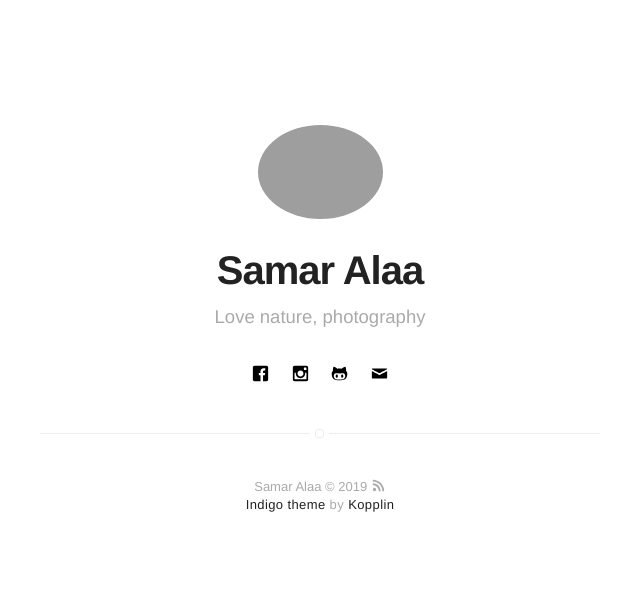
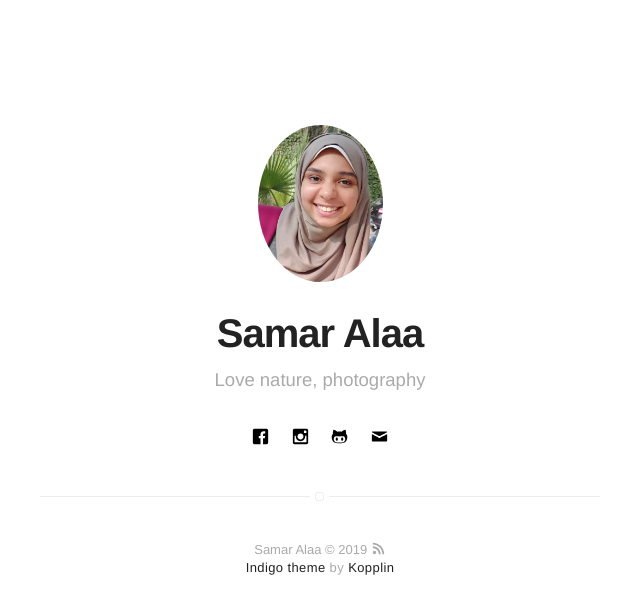
Before and after one commit to Samar-Alaa/Personal-website, a Jekyll site: the page built from index.html, in a window 1280 px wide. Shown: the top 614 px of the page, without its empty margins (320-960 px from the left). Built offline with Jekyll 4.4.1, drawn with Linux system fonts in a browser that asks for light colours.

Commit message:
my website

```diff
--- a/_config.yml
+++ b/_config.yml
@@ -8,7 +8,7 @@ description: A blog about technology and stuff related
 # if it's an external image, update below for true
 # better with square images
 external-image: false
-picture: assets/images/My-pic.jpeg
+picture: assets/images/My pic.jpg
 
 # If you want to include your resume, set to true
 # and specify source (external or local).
```
